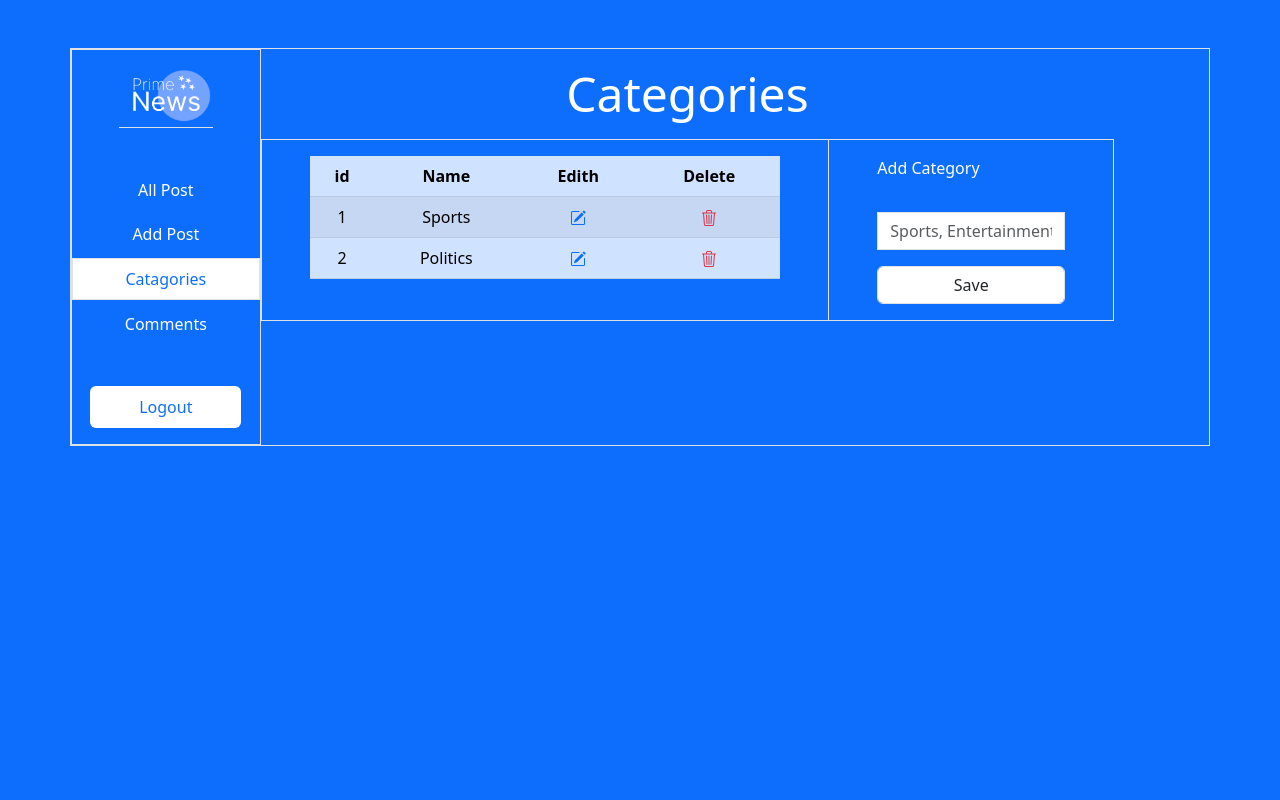
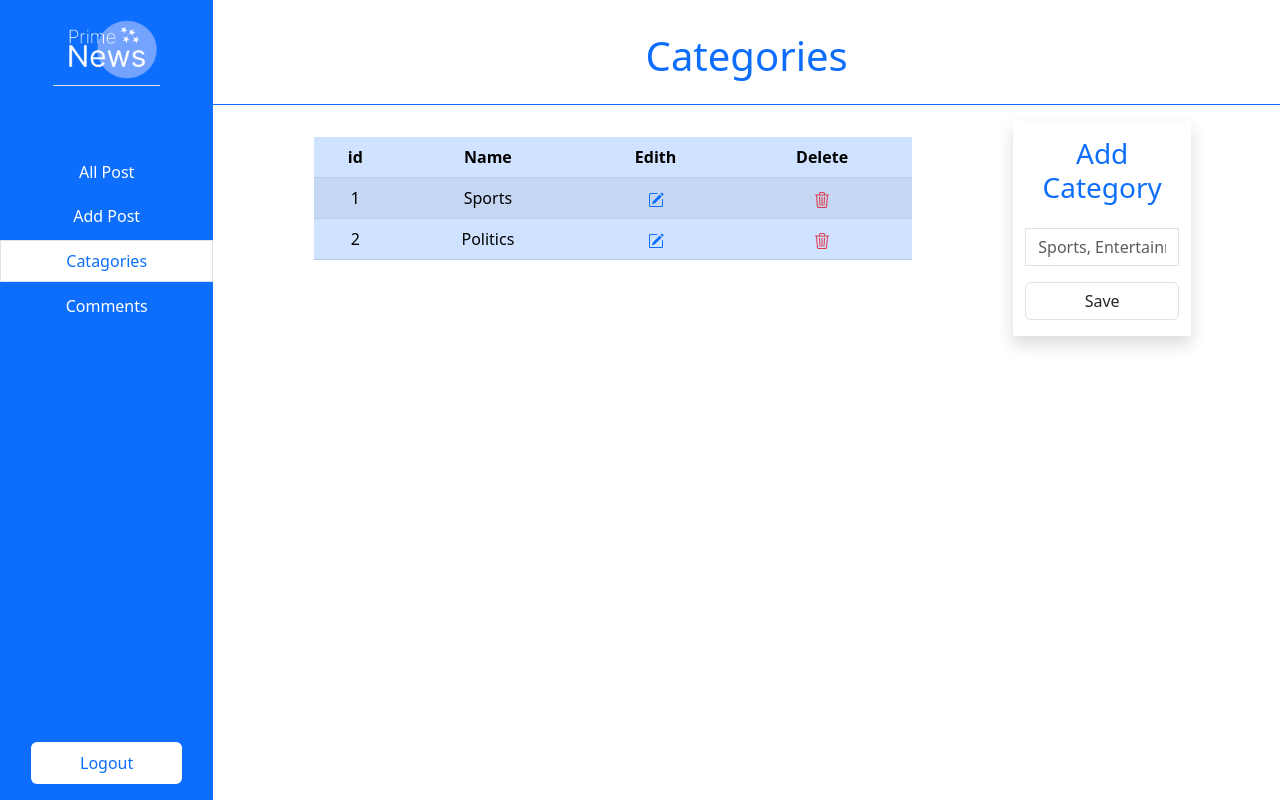
Before and after one commit to chinedugabriel/Blog-Post, a PHP site: page /php_projects/pages/categories.php in a window 1280 px wide. Run offline with PHP 8.4, Linux system fonts and the light colour scheme.

Commit message:
fix: changed the view for categories page and added the links for all pages on the menu

```diff
--- a/pages/categories.php
+++ b/pages/categories.php
@@ -12,11 +12,11 @@
     <!-- bootstrap link ends here -->
     <link rel="shortcut icon" href="../src/img/favicon.ico" type="image/x-icon">
 </head>
-<body class="bg-primary p-0 ">
-    <section class="vh-sm-100 ">
-        <div class="container-md mt-sm-5">
-            <div class="row border">
-                <div class="col-sm-2 border py-3 d-flex flex-column gap-4">
+<body class="">
+    <section class="">
+        <div class="container-fluid">
+            <div class="row vh-100">
+                <div class="col-sm-12 col-md-2 py-3 d-flex flex-column gap-5 bg-primary">
                     <div class="row">
                         <div class="col-md-12 text-center p-0">
                             <img src="../src/img/blog_logo.png" alt="logo" class="img-fluid w-50 w-md-75 border-bottom img-logo ">
@@ -26,22 +26,22 @@
                         <div class="col-md-12 p-0">
                             <ul class="list-unstyled h-100 py-3 d-flex flex-column justify-content-around">
                                 <li class="text-center py-2">
-                                    <a href="#" class="text-white text-decoration-none">
+                                    <a href="http://localhost/php_projects/Blog-Post/pages/all_post" class="text-white text-decoration-none">
                                         All Post
                                     </a>
                                 </li>
                                 <li class=" text-center  py-2">
-                                    <a href="#" class="text-white text-decoration-none">
+                                    <a href="http://localhost/php_projects/Blog-Post/pages/add_post" class="text-white text-decoration-none">
                                         Add Post
                                     </a>
                                 </li>
                                 <li class=" text-center border bg-white text-primary py-2">
-                                    <a href="#" class="text-primary text-decoration-none">
+                                    <a href="http://localhost/php_projects/Blog-Post/pages/categories" class="text-primary text-decoration-none">
                                         Catagories
                                     </a>
                                 </li>
                                 <li class=" text-center py-2">
-                                    <a href="#" class="text-white text-decoration-none">
+                                    <a href="http://localhost/php_projects/Blog-Post/pages/comments" class="text-white text-decoration-none">
                                         Comments
                                     </a>
                                 </li>
@@ -50,7 +50,7 @@
                             </ul>
                         </div>
                     </div>
-                    <div class="row">
+                    <div class="row mt-auto">
                         <div class="col-md-12 text-center">
                             <button class="btn py-md-2 px-md-5 btn bg-white text-primary">
                                Logout
@@ -58,15 +58,15 @@
                         </div>
                     </div>
                 </div>
-                <div class="col-sm-9 pt-3">
+                <div class="col-sm-12 col-md-10  pt-3 p-start-2">
                 <!-- <form action="" method="" class="d-grid gap-1 p-3 pt-0 h-100"> -->
-                        <div class="row">
+                        <div class="row py-3 border-bottom border-primary">
                             <div class="col-md-12 text-center">
-                                <p class="display-5 text-white">Categories</p>
+                                <p class="h1 text-primary">Categories</p>
                             </div>
                         </div>
-                        <div class="row border">
-                            <div class="col-md-8 d-grid gap-3 py-3 px-5 border-end">
+                        <div class="row pt-3">
+                            <div class="col-md-7 offset-md-1 py-3 ">
                                 <div class="row">
                                     <div class="col-md-12 ">
                                         <table class="table table-primary table-striped">
@@ -127,14 +127,13 @@
                                         </table>
                                     </div>
                                 </div>
-
                             </div>
-                            <div class="col-md-4 d-flex flex-column gap-3 gap-md-0 justify-content-between py-3 px-5 ">
+                            <div class="col-md-2 offset-md-1 d-flex flex-column gap-3 gap-md-0 justify-content-between py-3 shadow">
                                 <form action="" method="post">
 
                                     <div class="row">
-                                        <div class="col-sm-12">
-                                            <p class="text-white p-0">Add Category</p>
+                                        <div class="col-sm-12 text-center">
+                                            <p class="text-primary p-0 h3">Add Category</p>
                                         </div>
                                     </div>
                                     <div class="row my-3">
```
Also changed, not shown: pages/add_post.php (+33 -28 lines), pages/all_post.php (+6 -6 lines), pages/comments.php (+9 -9 lines).
